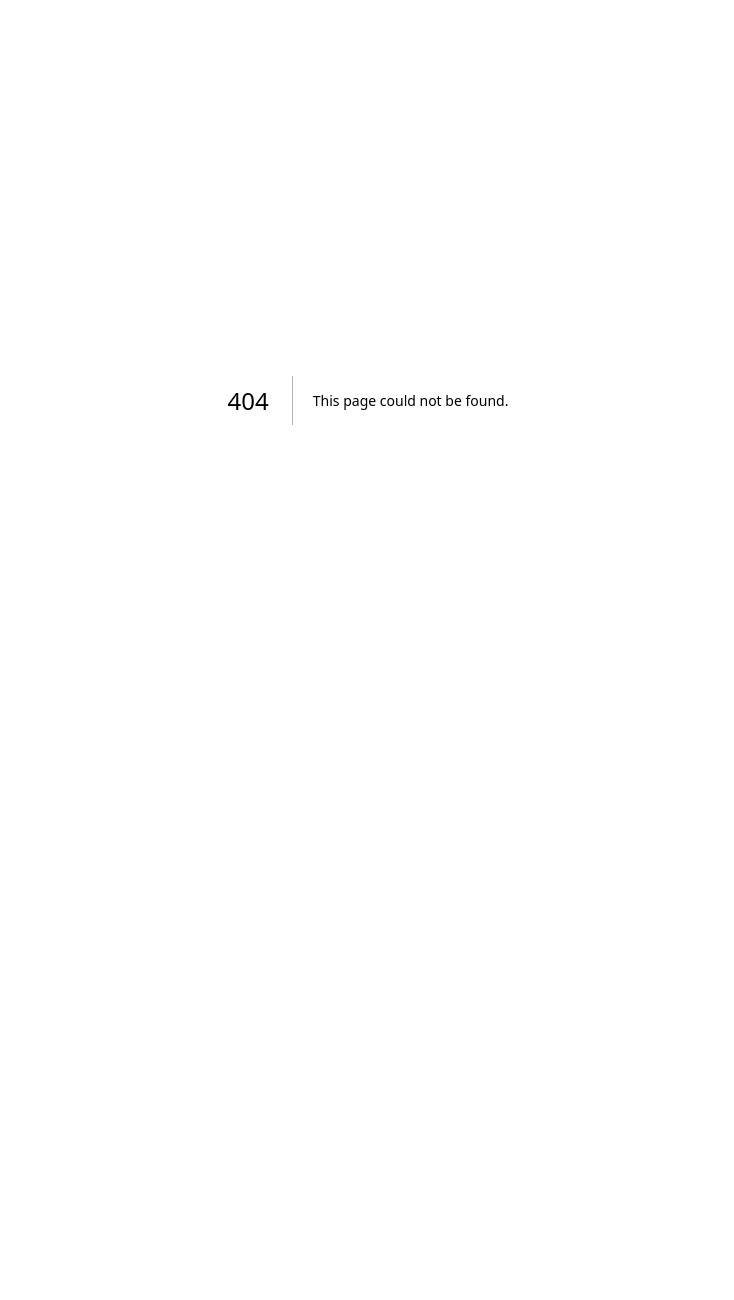
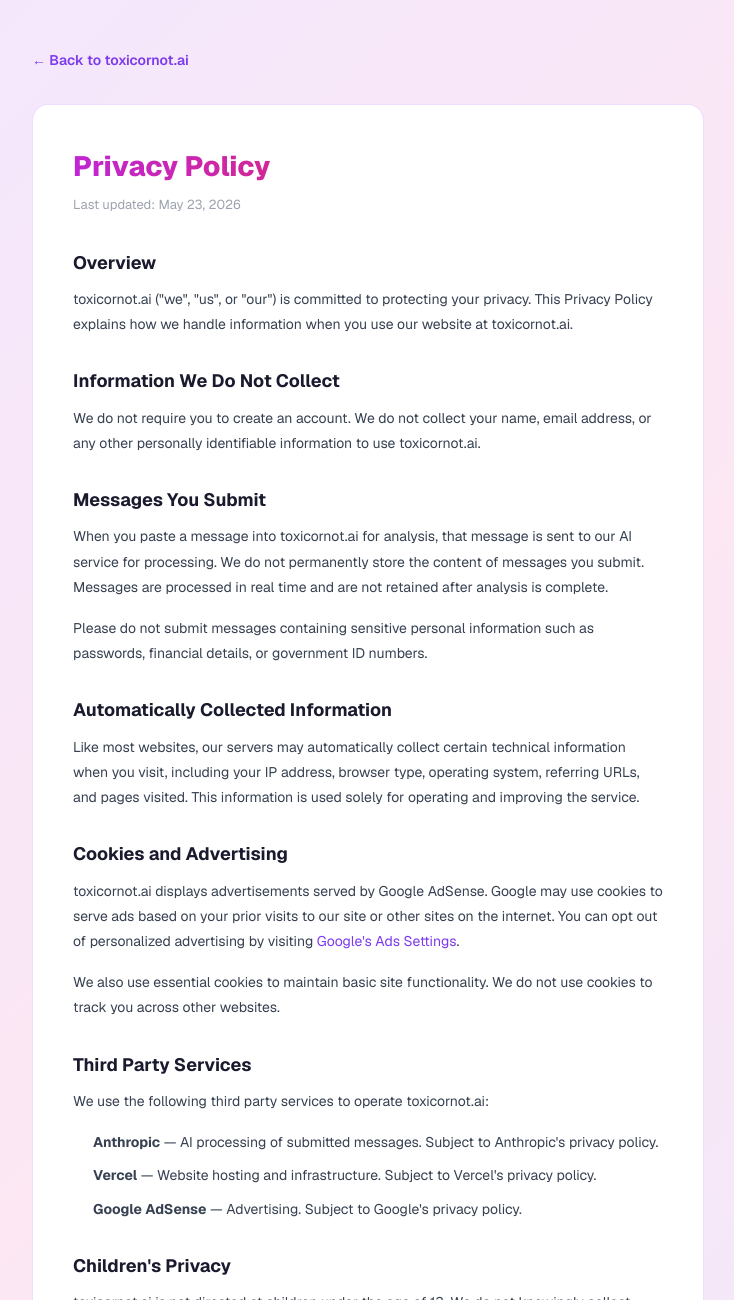
Before and after one commit to em0ral/toxicornot, a Next.js app: page /privacy in a window 1280 px wide. Before the commit this address had no page. Shown: the top 1300 px of the page, without its empty margins (272-1006 px from the left). Before the commit the page ends 800 px from the top, so only its background shows below. Built offline with nearby package versions, Linux system fonts and the light colour scheme.

Commit message:
add privacy policy page

```diff
--- a/app/page.js
+++ b/app/page.js
@@ -852,8 +852,10 @@
         </section>
 
         <p className="mt-6 text-xs text-center" style={{ color: textFaint }}>
-          toxicornot.ai · powered by AI · not a substitute for professional advice
-        </p>
+  toxicornot.ai · powered by AI · not a substitute for professional advice
+  {" · "}
+  <a href="/privacy" style={{ color: textFaint, textDecoration: "underline" }}>Privacy Policy</a>
+</p>
       </div>
     </main>
   )
--- /dev/null
+++ b/app/privacy/page.js
@@ -0,0 +1,92 @@
+export const metadata = {
+  title: "Privacy Policy — toxicornot.ai",
+  description: "Privacy policy for toxicornot.ai",
+}
+
+export default function PrivacyPolicy() {
+  return (
+    <main className="min-h-screen px-4 py-12" style={{
+      background: "linear-gradient(135deg, #f3e8ff 0%, #fce7f3 50%, #ede9fe 100%)"
+    }}>
+      <div className="max-w-2xl mx-auto">
+
+        <div className="mb-8">
+          <a href="/" style={{ color: "#7c3aed", fontSize: "14px", fontWeight: "600", textDecoration: "none" }}>
+            ← Back to toxicornot.ai
+          </a>
+        </div>
+
+        <div style={{ background: "white", borderRadius: "16px", padding: "40px", border: "1px solid rgba(168,85,247,0.2)" }}>
+
+          <h1 style={{ fontSize: "28px", fontWeight: "800", marginBottom: "8px", background: "linear-gradient(90deg, #c026d3, #db2777, #7c3aed)", WebkitBackgroundClip: "text", WebkitTextFillColor: "transparent" }}>
+            Privacy Policy
+          </h1>
+          <p style={{ color: "#9ca3af", fontSize: "13px", marginBottom: "32px" }}>Last updated: {new Date().toLocaleDateString("en-US", { year: "numeric", month: "long", day: "numeric" })}</p>
+
+          <div style={{ color: "#374151", fontSize: "14px", lineHeight: "1.8" }}>
+
+            <h2 style={{ fontSize: "18px", fontWeight: "700", color: "#1a1a2e", marginBottom: "8px", marginTop: "28px" }}>Overview</h2>
+            <p style={{ marginBottom: "16px" }}>
+              toxicornot.ai ("we", "us", or "our") is committed to protecting your privacy. This Privacy Policy explains how we handle information when you use our website at toxicornot.ai.
+            </p>
+
+            <h2 style={{ fontSize: "18px", fontWeight: "700", color: "#1a1a2e", marginBottom: "8px", marginTop: "28px" }}>Information We Do Not Collect</h2>
+            <p style={{ marginBottom: "16px" }}>
+              We do not require you to create an account. We do not collect your name, email address, or any other personally identifiable information to use toxicornot.ai.
+            </p>
+
+            <h2 style={{ fontSize: "18px", fontWeight: "700", color: "#1a1a2e", marginBottom: "8px", marginTop: "28px" }}>Messages You Submit</h2>
+            <p style={{ marginBottom: "16px" }}>
+              When you paste a message into toxicornot.ai for analysis, that message is sent to our AI service for processing. We do not permanently store the content of messages you submit. Messages are processed in real time and are not retained after analysis is complete.
+            </p>
+            <p style={{ marginBottom: "16px" }}>
+              Please do not submit messages containing sensitive personal information such as passwords, financial details, or government ID numbers.
+            </p>
+
+            <h2 style={{ fontSize: "18px", fontWeight: "700", color: "#1a1a2e", marginBottom: "8px", marginTop: "28px" }}>Automatically Collected Information</h2>
+            <p style={{ marginBottom: "16px" }}>
+              Like most websites, our servers may automatically collect certain technical information when you visit, including your IP address, browser type, operating system, referring URLs, and pages visited. This information is used solely for operating and improving the service.
+            </p>
+
+            <h2 style={{ fontSize: "18px", fontWeight: "700", color: "#1a1a2e", marginBottom: "8px", marginTop: "28px" }}>Cookies and Advertising</h2>
+            <p style={{ marginBottom: "16px" }}>
+              toxicornot.ai displays advertisements served by Google AdSense. Google may use cookies to serve ads based on your prior visits to our site or other sites on the internet. You can opt out of personalized advertising by visiting <a href="https://www.google.com/settings/ads" style={{ color: "#7c3aed" }}>Google's Ads Settings</a>.
+            </p>
+            <p style={{ marginBottom: "16px" }}>
+              We also use essential cookies to maintain basic site functionality. We do not use cookies to track you across other websites.
+            </p>
+
+            <h2 style={{ fontSize: "18px", fontWeight: "700", color: "#1a1a2e", marginBottom: "8px", marginTop: "28px" }}>Third Party Services</h2>
+            <p style={{ marginBottom: "16px" }}>
+              We use the following third party services to operate toxicornot.ai:
+            </p>
+            <ul style={{ marginBottom: "16px", paddingLeft: "20px" }}>
+              <li style={{ marginBottom: "8px" }}><strong>Anthropic</strong> — AI processing of submitted messages. Subject to Anthropic's privacy policy.</li>
+              <li style={{ marginBottom: "8px" }}><strong>Vercel</strong> — Website hosting and infrastructure. Subject to Vercel's privacy policy.</li>
+              <li style={{ marginBottom: "8px" }}><strong>Google AdSense</strong> — Advertising. Subject to Google's privacy policy.</li>
+            </ul>
+
+            <h2 style={{ fontSize: "18px", fontWeight: "700", color: "#1a1a2e", marginBottom: "8px", marginTop: "28px" }}>Children's Privacy</h2>
+            <p style={{ marginBottom: "16px" }}>
+              toxicornot.ai is not directed at children under the age of 13. We do not knowingly collect personal information from children under 13.
+            </p>
+
+            <h2 style={{ fontSize: "18px", fontWeight: "700", color: "#1a1a2e", marginBottom: "8px", marginTop: "28px" }}>Changes to This Policy</h2>
+            <p style={{ marginBottom: "16px" }}>
+              We may update this Privacy Policy from time to time. Changes will be posted on this page with an updated date. Continued use of toxicornot.ai after changes constitutes acceptance of the updated policy.
+            </p>
+
+            <h2 style={{ fontSize: "18px", fontWeight: "700", color: "#1a1a2e", marginBottom: "8px", marginTop: "28px" }}>Contact</h2>
+            <p style={{ marginBottom: "16px" }}>
+              If you have questions about this Privacy Policy, you can reach us at: <strong>privacy@toxicornot.ai</strong>
+            </p>
+
+            <div style={{ marginTop: "32px", paddingTop: "24px", borderTop: "1px solid rgba(168,85,247,0.15)", color: "#9ca3af", fontSize: "12px" }}>
+              toxicornot.ai · powered by AI · not a substitute for professional advice
+            </div>
+          </div>
+        </div>
+      </div>
+    </main>
+  )
+}
```
